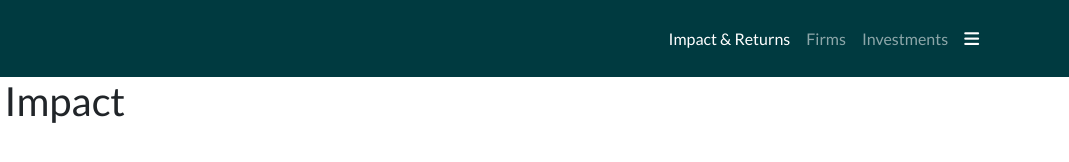
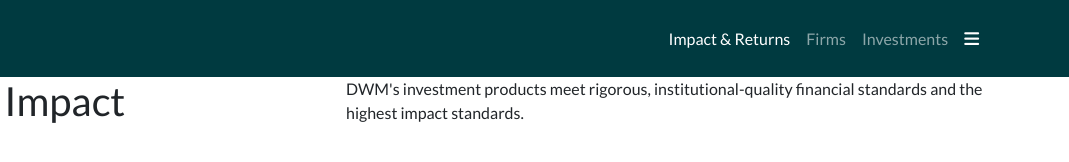
Before and after one commit to latifsagor/developing-world-market, a plain HTML site: page index.html in a window 1280 px wide. Shown: the full height of the page, 211-1280 px from the left. Drawn offline with nearby package versions, Linux system fonts and the light colour scheme.

Commit message:
header content added

```diff
--- a/index.html
+++ b/index.html
@@ -50,6 +50,7 @@
                         <h1>Proven Impact</h1>
                     </div>
                     <div class="col-lg-7">
+                        <p>DWM's investment products meet rigorous, institutional-quality financial standards and the highest impact standards.</p>
 
                     </div>
                 </div>
```
